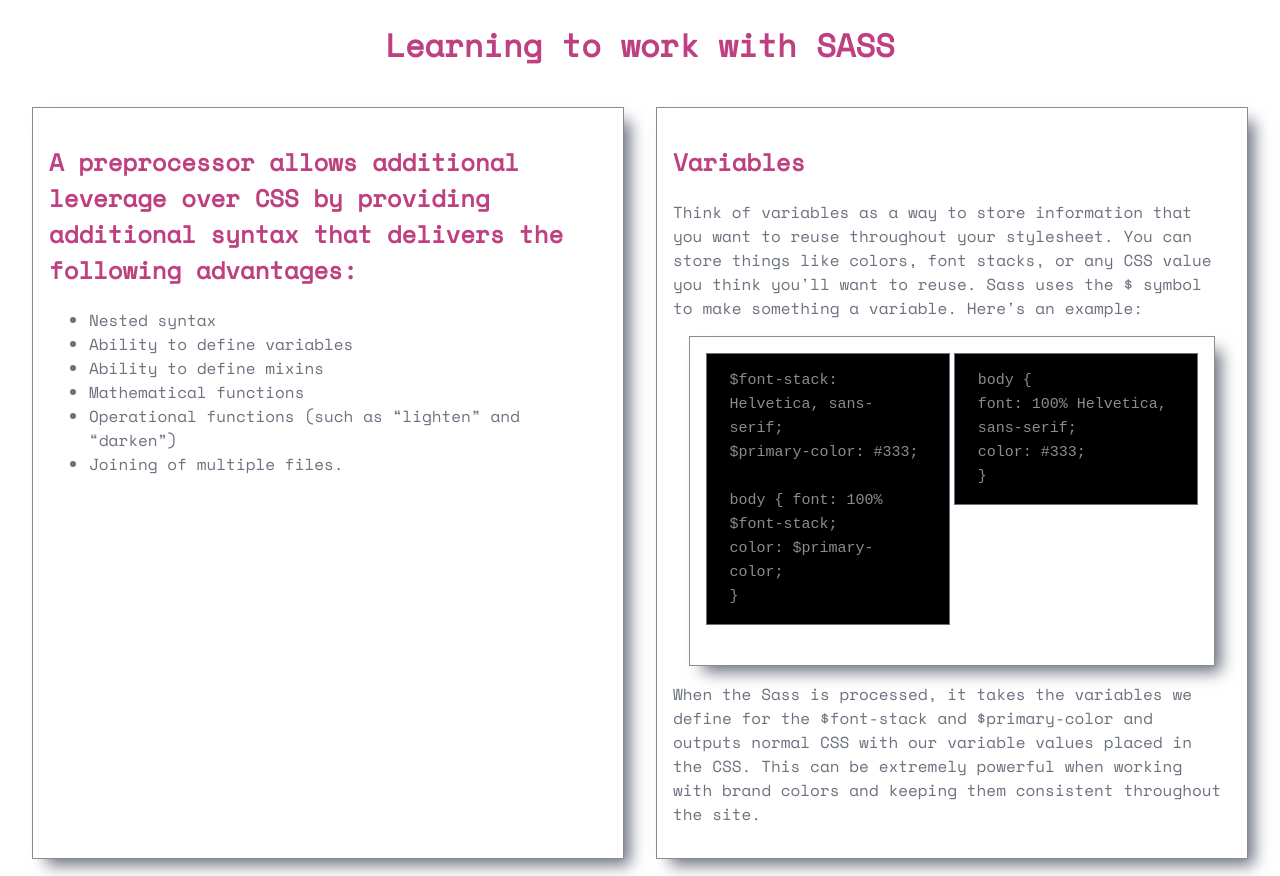
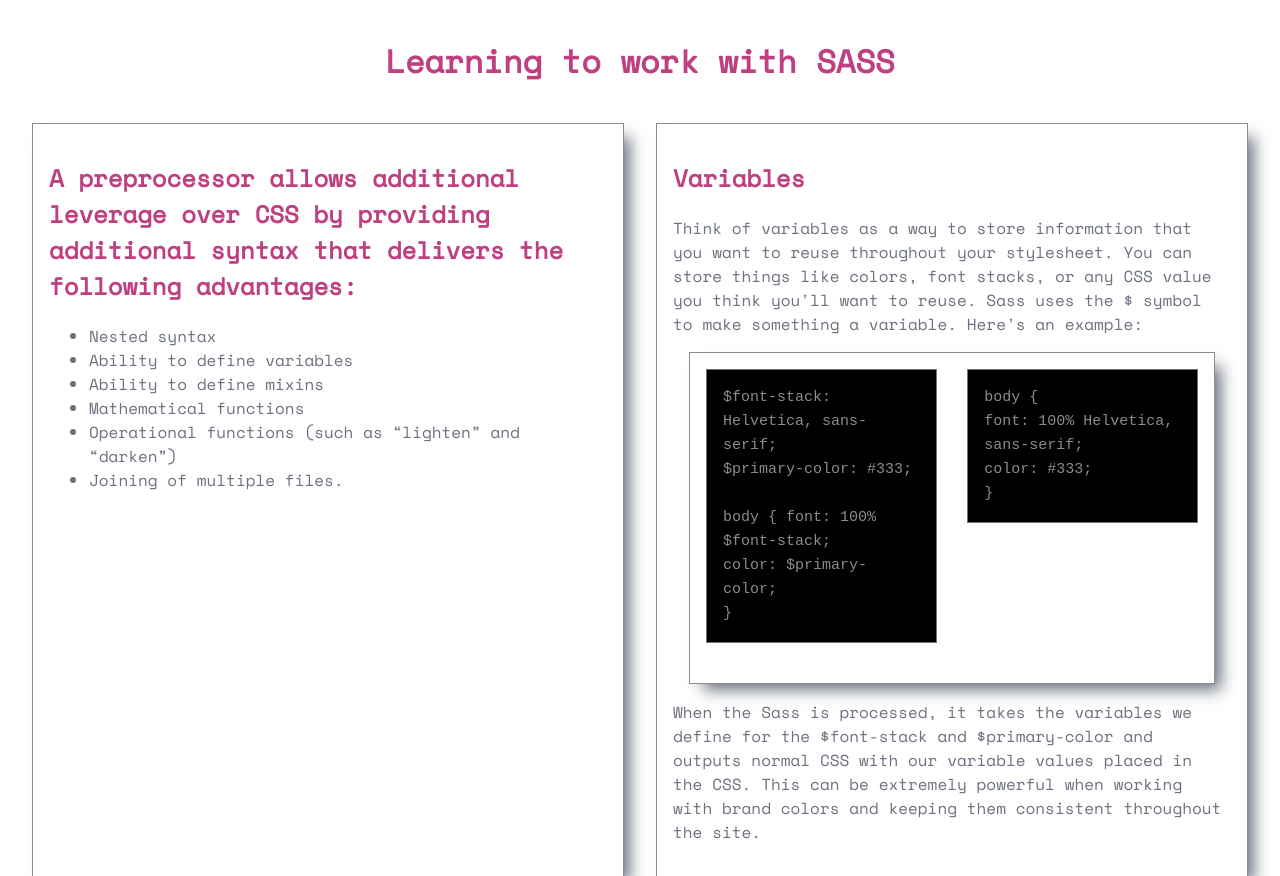
Before and after one commit to AlejoVE/SASS-BeCode, a website: page index.html in a window 1280 px wide. Shown: the top 876 px of the page. Drawn offline with nearby package versions, Linux system fonts and the light colour scheme.

Commit message:
Complete part 2

```diff
--- a/src/css/example.css
+++ /dev/null
@@ -1,103 +0,0 @@
-body {
-    font: 100% "Space Mono", monospace;
-    color: #6b717f;
-    margin: 0;
-    padding: 0;
-    background-color: #fff;
-    overflow-x: hidden;
-}
-
-main {
-    padding: 0 1em;
-}
-
-article {
-    display: flex;
-    flex-wrap: wrap;
-}
-
-article section {
-    flex-grow: 1;
-    flex-basis: 45%;
-    border: 1px #8C8C8C solid;
-    -webkit-box-shadow: 10px 10px 15px -4px #6b717f;
-    -moz-box-shadow: 10px 10px 15px -4px #6b717f;
-    box-shadow: 10px 10px 15px -4px #6b717f;
-    padding: 16px;
-    margin: 16px;
-    clear: both;
-    overflow: auto;
-    box-sizing: border-box;
-}
-
-article section#selling-points {
-    flex-grow: 2;
-    flex-basis: 100%;
-}
-
-article code {
-    background: #000;
-    border: 1px solid #6b717f;
-    color: #8C8C8C;
-    page-break-inside: avoid;
-    font-family: monospace;
-    font-size: 15px;
-    line-height: 1.6;
-    margin-bottom: 1.6em;
-    max-width: 100%;
-    overflow: auto;
-    padding: 1em 1.5em;
-    display: block;
-    word-wrap: break-word;
-}
-
-article code.before {
-    float: left;
-    width: 40%;
-}
-
-article code.after {
-    float: right;
-    width: 40%;
-}
-
-h1,
-h2,
-h3 {
-    color: #BF4080;
-}
-
-h1 {
-    text-align: center;
-}
-
-h3 {
-    text-align: center;
-    font-size: 1.5em;
-    padding: 32px;
-    margin-bottom: 0px;
-}
-
-.messages {
-    padding: 16px;
-}
-
-.success,
-.error,
-.warning {
-    border: 1px solid #8C8C8C;
-    padding: 16px;
-    color: #fff;
-}
-
-.success {
-    background-color: green;
-}
-
-.error {
-    background-color: red;
-}
-
-.warning {
-    background-color: orange;
-}
--- a/src/scss/_colors.scss
+++ b/src/scss/_variables.scss
@@ -1,8 +1,13 @@
-$pink: #BF4080;
+// Colors
+
+$pink: #bf4080;
 $gray: #6b717f;
 $light-gray: #fff;
-$dark-gray: #8C8C8C;
+$dark-gray: #8c8c8c;
 $black: #000;
 $orange: orange;
 $red: red;
 $green: green;
+
+// padding
+$general-padding: 16px;
--- a/src/scss/style.scss
+++ b/src/scss/style.scss
@@ -1,16 +1,29 @@
-@import "colors";
+@import 'variables';
+
+@mixin box-style {
+	-webkit-box-shadow: 10px 10px 15px -4px $gray;
+	-moz-box-shadow: 10px 10px 15px -4px $gray;
+	box-shadow: 10px 10px 15px -4px $gray;
+}
+
+%message-shared {
+	border: 1px solid $dark-gray;
+	padding: $general-padding;
+	color: $light-gray;
+}
 
 body {
-    font: 100% "Space Mono", monospace;
+	font: 100% 'Space Mono', monospace;
 	color: $gray;
 	margin: 0;
-    padding: 0;
+	padding: $general-padding;
 	background-color: $light-gray;
 	overflow-x: hidden;
 }
 
 main {
-    padding: 0 1em;
+	padding-top: 0px;
+	padding-bottom: 0px;
 }
 
 h1 {
@@ -25,22 +38,20 @@
 h3 {
 	@extend h1;
 	font-size: 1.5em;
-    padding: 32px;
+	padding: $general-padding;
 	margin-bottom: 0px;
 }
-
 
 article {
 	display: flex;
 	flex-wrap: wrap;
+
 	section {
 		flex-grow: 1;
 		flex-basis: 45%;
 		border: 1px $dark-gray solid;
-    -webkit-box-shadow: 10px 10px 15px -4px $gray;
-    -moz-box-shadow: 10px 10px 15px -4px $gray;
-    box-shadow: 10px 10px 15px -4px $gray;
-    padding: 16px;
+		@include box-style();
+		padding: $general-padding;
 		margin: 16px;
 		clear: both;
 		overflow: auto;
@@ -63,7 +74,7 @@
 		margin-bottom: 1.6em;
 		max-width: 100%;
 		overflow: auto;
-    padding: 1em 1.5em;
+		padding: $general-padding;
 		display: block;
 		word-wrap: break-word;
 
@@ -79,10 +90,10 @@
 	}
 }
 
-%message-shared {
-    border: 1px solid $dark-gray;
-    padding: 16px;
-    color: $light-gray;
+footer {
+	h3 {
+		padding: $general-padding * 2;
+	}
 }
 
 .success {
@@ -99,7 +110,7 @@
 	@extend %message-shared;
 	background-color: $red;
 
-    &:hover{
+	&:hover {
 		background-color: $green;
 	}
 }
```
Also changed, not shown: src/css/style.css, 1 other file. Lines whose indentation alone changed are shown as unchanged.
